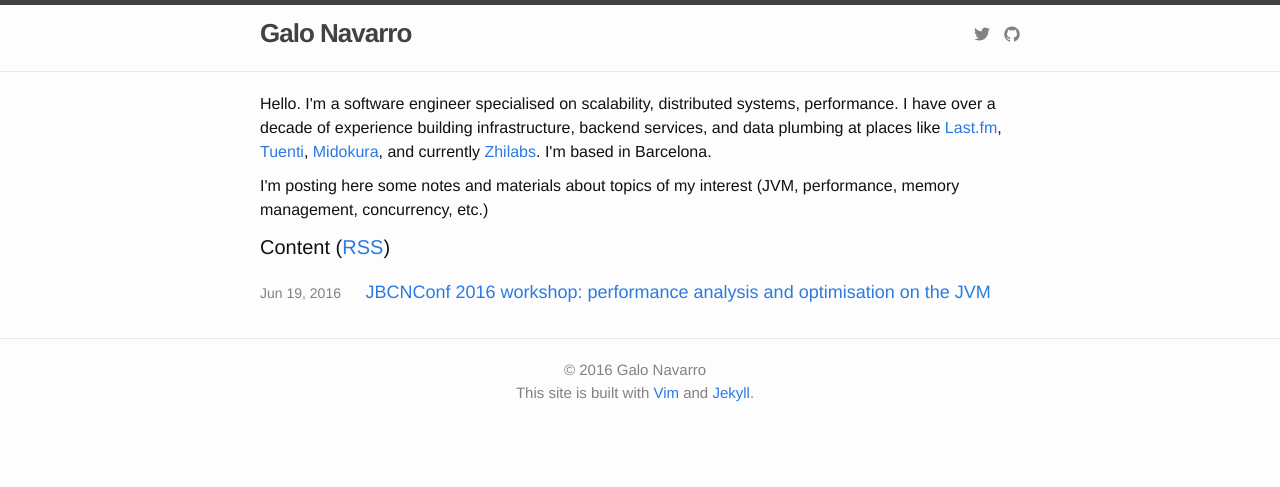
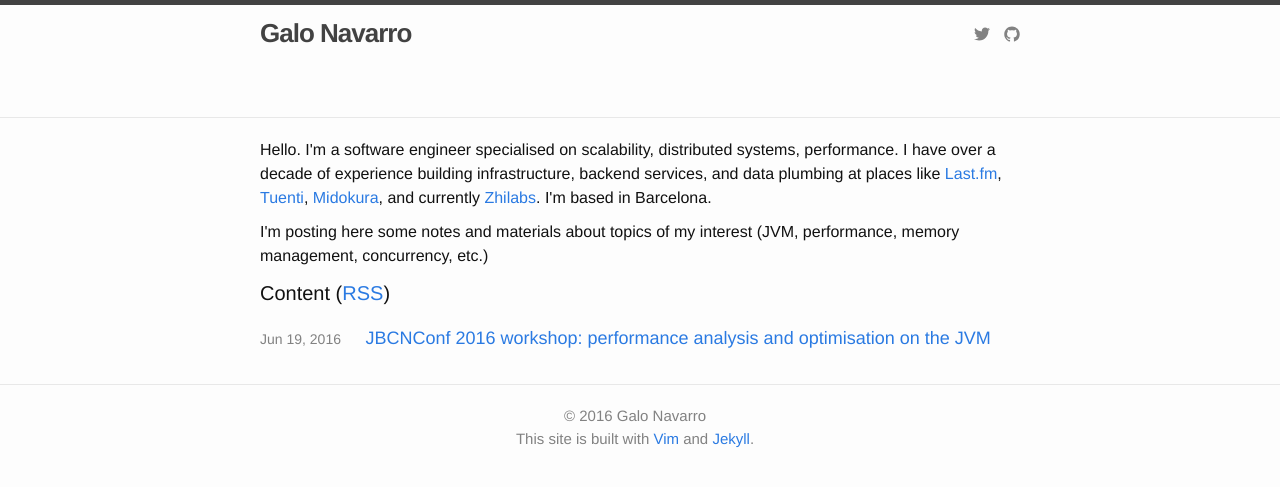
Before and after one commit to srvaroa/srvaroa.github.io, a Jekyll site: the page built from index.html, in a window 1280 px wide. Shown: the top 487 px of the page. Built offline with Jekyll 4.4.1, drawn with Linux system fonts in a browser that asks for light colours.

Commit message:
Bigger header
Signed-off-by: Galo Navarro <anglorvaroa@gmail.com>

```diff
--- a/_sass/_layout.scss
+++ b/_sass/_layout.scss
@@ -4,7 +4,7 @@
 .site-header {
     border-top: 5px solid $grey-color-dark;
     border-bottom: 1px solid $grey-color-light;
-    min-height: 56px;
+    min-height: 112px;
 
     // Positioning context for the mobile navigation icon
     position: relative;
```
